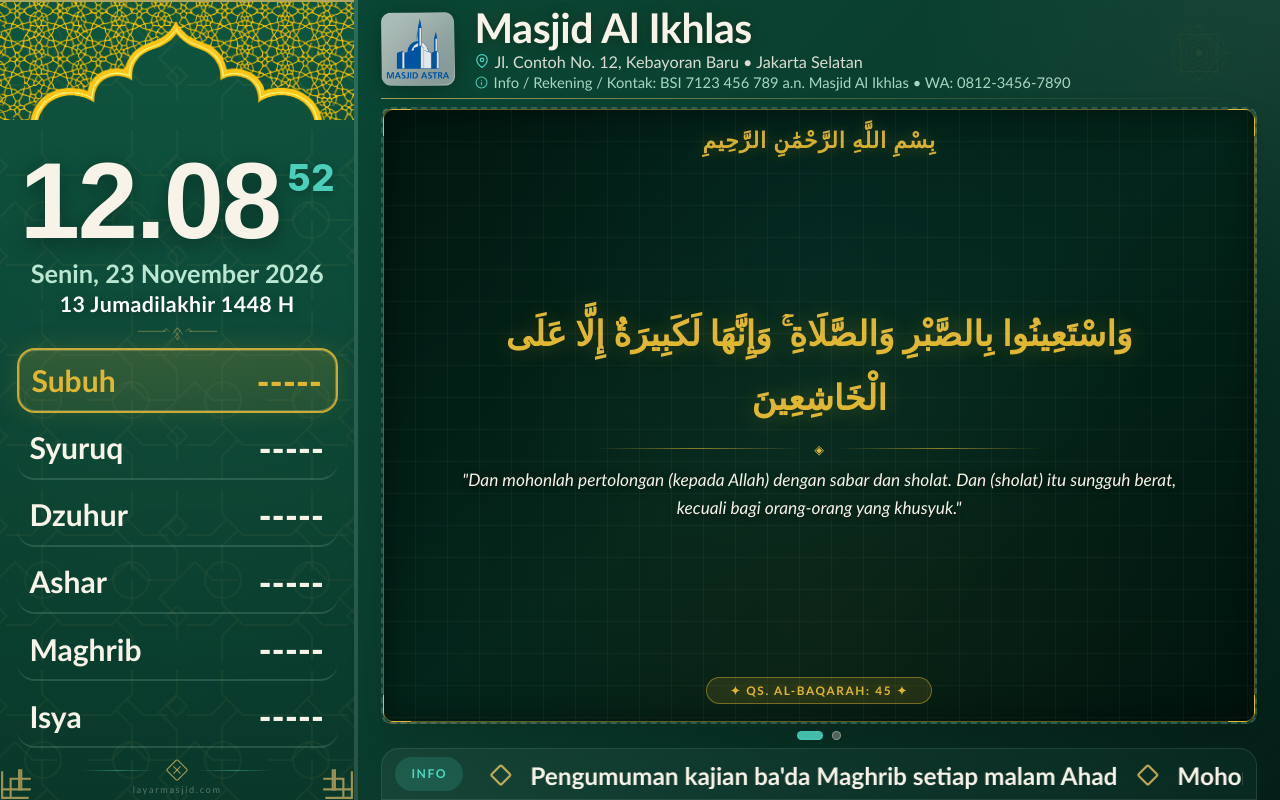
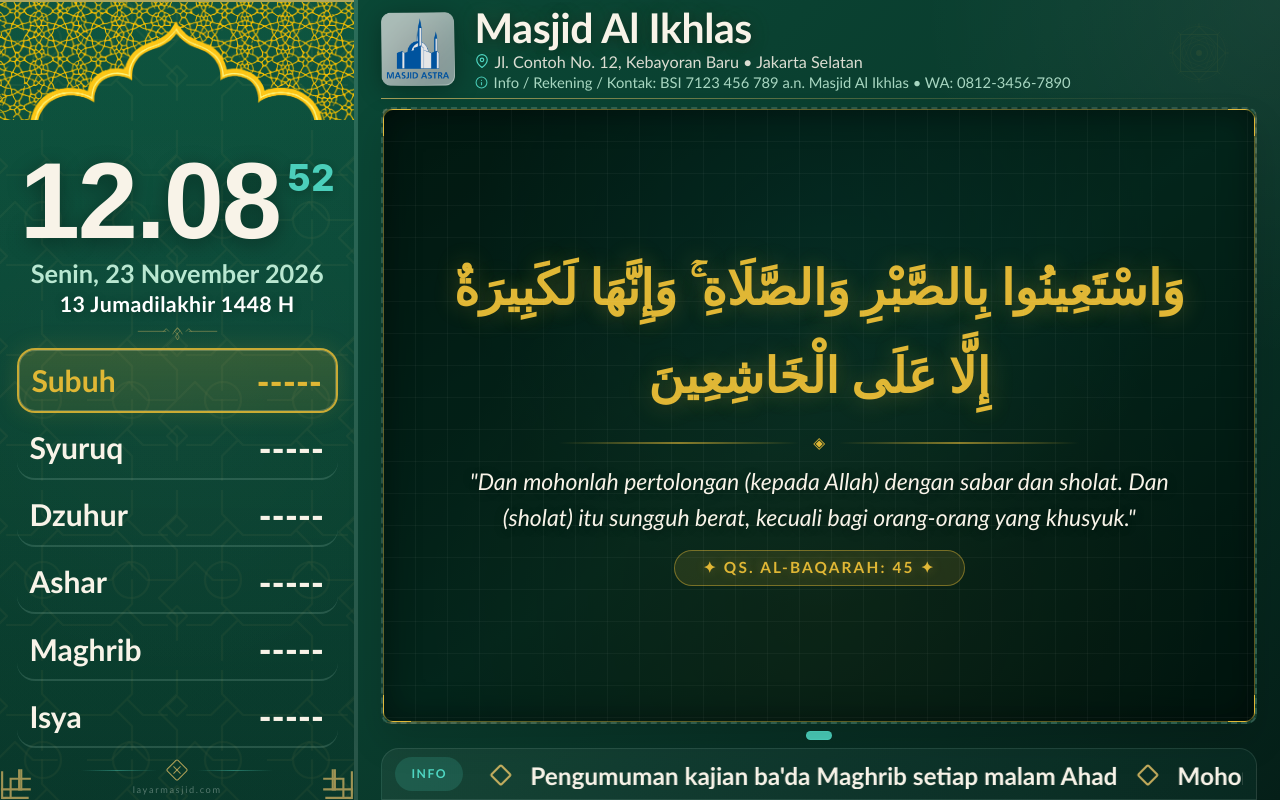
Before and after one commit to singgihcperdana/layarmasjid, a PHP site: page / in a window 1280 px wide. Run offline with PHP 8.4, Linux system fonts and the light colour scheme.

Commit message:
adjust tampilan slide quran

```diff
--- a/assets/css/layout.css
+++ b/assets/css/layout.css
@@ -292,7 +292,7 @@
   max-width: none;
   display: flex;
   flex-direction: column;
-  justify-content: space-between;
+  justify-content: center;
   align-items: center;
   text-align: center;
   padding: clamp(14px, 2.2vh, 26px) clamp(24px, 3.5vw, 64px);
@@ -345,9 +345,9 @@
 .slide-quran-arabic {
   margin: 0;
   font-family: "Amiri", "Scheherazade New", "Traditional Arabic", serif;
-  font-size: clamp(1.8rem, 2.7vw, 3.6rem);
+  font-size: clamp(2.4rem, 3.8vw, 5.0rem);
   font-weight: 700;
-  line-height: 1.85;
+  line-height: 1.8;
   color: var(--gold-highlight);
   text-shadow: 0 0 24px rgba(224, 183, 53, 0.3);
   direction: rtl;
@@ -358,9 +358,9 @@
   display: flex;
   align-items: center;
   justify-content: center;
-  gap: 12px;
-  width: min(80%, 450px);
-  margin: clamp(8px, 1.2vh, 16px) auto;
+  gap: 14px;
+  width: min(85%, 520px);
+  margin: clamp(10px, 1.5vh, 20px) auto;
 }
 
 .slide-quran-divider-line {
@@ -370,36 +370,36 @@
 }
 
 .slide-quran-divider-star {
-  font-size: 0.9rem;
+  font-size: 1.1rem;
   color: var(--gold-highlight);
 }
 
 .slide-quran-translation {
   margin: 0;
-  font-size: clamp(1.05rem, 1.35vw, 1.6rem);
-  line-height: 1.6;
+  font-size: clamp(1.3rem, 1.8vw, 2.3rem);
+  line-height: 1.55;
   color: var(--ivory-soft);
   font-weight: 500;
   font-style: italic;
-  max-width: 92%;
+  max-width: 94%;
   text-shadow: 0 2px 10px rgba(0, 0, 0, 0.4);
 }
 
 .slide-quran-footer {
   flex-shrink: 0;
-  margin-top: clamp(6px, 0.8vh, 12px);
+  margin-top: clamp(12px, 1.8vh, 24px);
 }
 
 .slide-quran-surah-pill {
   display: inline-flex;
   align-items: center;
   justify-content: center;
-  padding: clamp(4px, 0.6vh, 7px) clamp(16px, 1.8vw, 26px);
+  padding: clamp(6px, 0.9vh, 10px) clamp(20px, 2.2vw, 34px);
   border-radius: 999px;
   background: rgba(224, 183, 53, 0.12);
-  border: 1px solid rgba(224, 183, 53, 0.45);
+  border: 1.5px solid rgba(224, 183, 53, 0.45);
   color: var(--gold-highlight);
-  font-size: clamp(0.78rem, 0.92vw, 1.05rem);
+  font-size: clamp(0.95rem, 1.2vw, 1.45rem);
   font-weight: 700;
   letter-spacing: 0.14em;
   text-transform: uppercase;
--- a/assets/js/app.js
+++ b/assets/js/app.js
@@ -400,10 +400,6 @@ function setupSlides() {
             <span class="slide-quran-corner slide-quran-corner--bl" aria-hidden="true"></span>
             <span class="slide-quran-corner slide-quran-corner--br" aria-hidden="true"></span>
 
-            <div class="slide-quran-header">
-              <span class="slide-quran-bismillah">بِسْمِ اللَّهِ الرَّحْمَٰنِ الرَّحِيمِ</span>
-            </div>
-
             <div class="slide-quran-body">
               <p class="slide-quran-arabic" dir="rtl">${slide.ayat || slide.src}</p>
               <div class="slide-quran-divider" aria-hidden="true">
@@ -412,12 +408,11 @@ function setupSlides() {
                 <span class="slide-quran-divider-line"></span>
               </div>
               ${slide.arti ? `<p class="slide-quran-translation">"${slide.arti}"</p>` : ""}
+              ${slide.surah ? `
+              <div class="slide-quran-footer">
+                <span class="slide-quran-surah-pill">✦ ${slide.surah} ✦</span>
+              </div>` : ""}
             </div>
-
-            ${slide.surah ? `
-            <div class="slide-quran-footer">
-              <span class="slide-quran-surah-pill">✦ ${slide.surah} ✦</span>
-            </div>` : ""}
           </div>
         </div>
       `;
--- a/assets/js/config.js
+++ b/assets/js/config.js
@@ -81,12 +81,12 @@ window.masjidConfig = {
       "arti": "Dan mohonlah pertolongan (kepada Allah) dengan sabar dan sholat. Dan (sholat) itu sungguh berat, kecuali bagi orang-orang yang khusyuk.",
       "surah": "QS. Al-Baqarah: 45"
     },
-    {
-      "id": 2,
-      "type": "image",
-      "content": "assets/img/contoh_slide/info-a.png",
-      "duration": 15
-    }
+    // {
+    //   "id": 2,
+    //   "type": "image",
+    //   "content": "assets/img/contoh_slide/info-a.png",
+    //   "duration": 15
+    // }
     // {
     //   "id": 3,
     //   "type": "image",
--- a/index.html
+++ b/index.html
@@ -6,7 +6,7 @@
   <title>Layar Masjid</title>
   <link rel="stylesheet" href="assets/css/tokens.css?v=35">
   <link rel="stylesheet" href="assets/css/base.css?v=35">
-  <link rel="stylesheet" href="assets/css/layout.css?v=37">
+  <link rel="stylesheet" href="assets/css/layout.css?v=40">
   <link rel="stylesheet" href="assets/css/sidebar.css?v=37">
   <link rel="stylesheet" href="assets/css/adzan.css?v=38">
 </head>
@@ -275,6 +275,6 @@
 
   <script src="assets/js/PrayTimes.js?v=1"></script>
   <script src="assets/js/config.js?v=4"></script>
-  <script src="assets/js/app.js?v=47"></script>
+  <script src="assets/js/app.js?v=49"></script>
 </body>
 </html>
```
